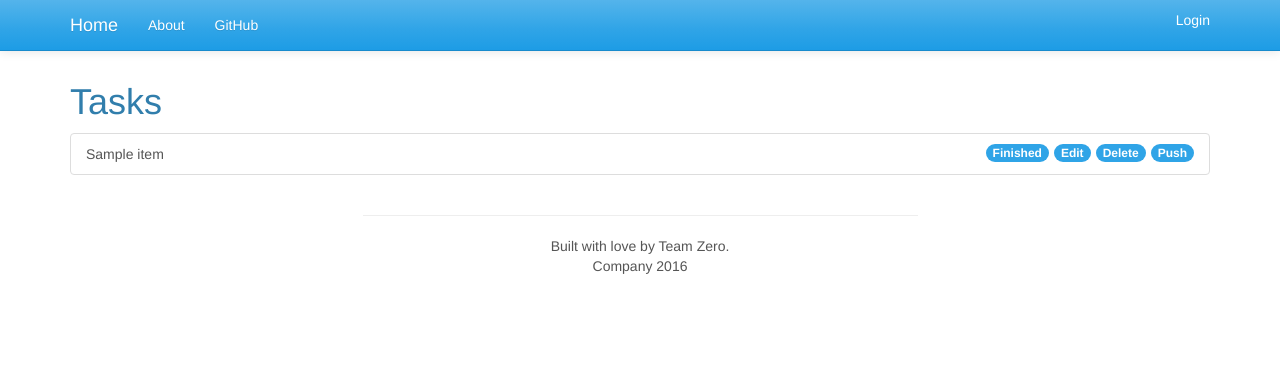
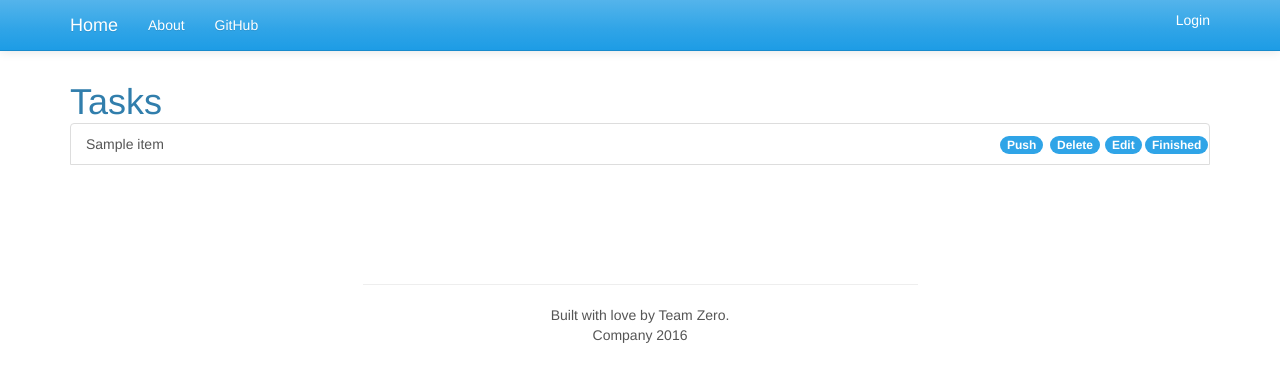
Before and after one commit to SuitPotato/TeamZero, a Python web app: template TeamZero/templates/task_store.html in a window 1280 px wide. Shown: the top 382 px of the page. Run offline with Jinja, Linux system fonts and the light colour scheme; the template is opened without the code that fills it: most values are stand-ins (such as "Sample title", 1, 10 or a date in 2020); some libraries are stand-ins or nearby versions.

Commit message:
Formatted Buttons
Attempted to format push/delete/edit/finished buttons. May still need
some work

```diff
--- a/TeamZero/templates/task_store.html
+++ b/TeamZero/templates/task_store.html
@@ -6,14 +6,14 @@
 {% block content %}
       <h1>Tasks</h1>
 		<div>
-			<div class="list-group">
+			<div class="list-group" style="margin-top:80px;">
 				{% for item in items %}
-				<a href="/details" class="list-group-item">
+				<a href="/details" class="list-group-item" style="margin-top:-80px;">
 			    {{item.name}}
-			    <span href="/push" class="badge">Push</span>
-			    <span href="/delete" class="badge">Delete</span>
-			    <span href="/edit" class="badge">Edit</span>
-			    <span href="/finished" class="badge">Finished</span>
+			    <a href="/push" class="badge" style="position:relative;margin-top:-60px;margin-left:930px;">Push</a>
+			    <a href="/delete" class="badge" style="position:relative;margin-top:-100px;margin-left:980px;">Delete</a>
+			    <a href="/edit" class="badge" style="position:relative;margin-top:-140px;margin-left:1035px;">Edit</a>
+			    <a href="/finished" class="badge" style="position:relative;margin-top:-180px;margin-left:1075px;">Finished</a>
 				</a>
 				{% endfor %}
 			</div>
```
